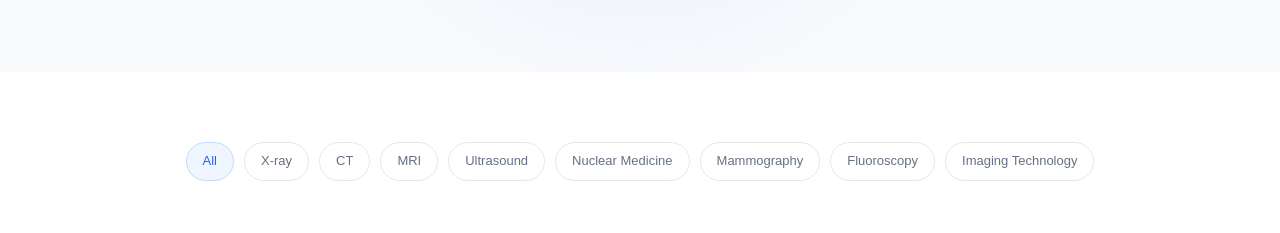
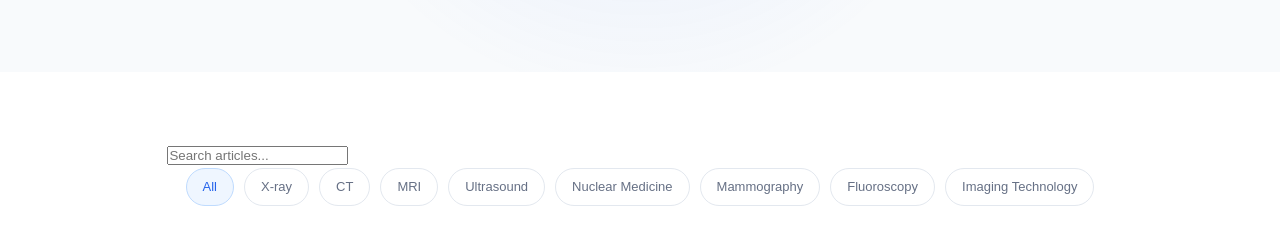
Before and after one commit to zara14ashraf-web/med-imaging-hub, a plain HTML site: page articles.html in a window 1280 px wide. Shown: the part 354-587 px from the top of the page. Drawn offline with Linux system fonts and the light colour scheme.

Commit message:
Update articles.html

```diff
--- a/articles.html
+++ b/articles.html
@@ -370,7 +370,16 @@
 
 
     <!-- CATEGORY FILTERS -->
+   <!-- ARTICLE SEARCH -->
 
+<div class="article-search">
+  <input
+    type="text"
+    id="articleSearch"
+    placeholder="Search articles..."
+    aria-label="Search articles"
+  >
+</div>
     <div class="categories">
 
       <span class="category active" data-category="all">All</span>
```
